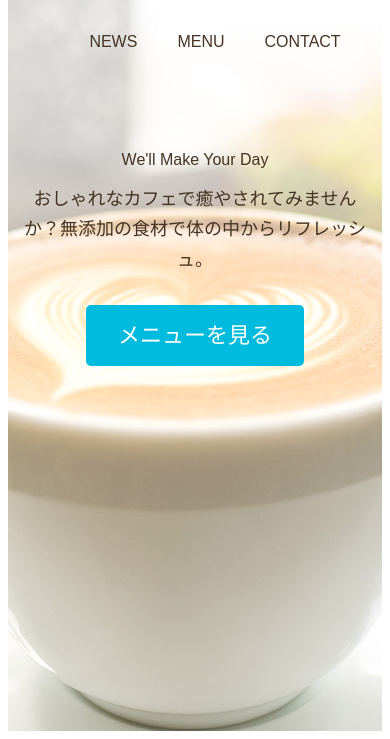
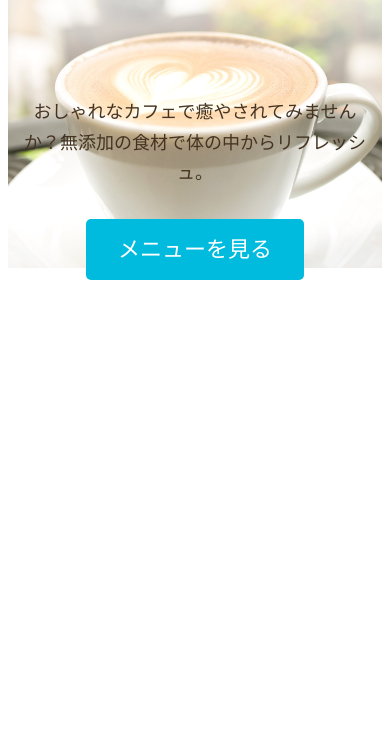
Before and after one commit to masaki1117/-, a plain HTML site: page index.html in a window 390 px wide. Shown: the part 121-860 px from the top of the page. Drawn offline with Linux system fonts and the light colour scheme; files that its build step writes are made by us from their sources; files whose address does not match are found by name.

Commit message:
Update style.css

```diff
--- a/style.css
+++ b/style.css
@@ -91,7 +91,7 @@ iframe {
 ------------------------------- */
 #home {
     background-image: url(./images/main-bg.jpg);
-    min-height: 100vh;
+    min-height: 100;
 }
 #home .page-title {
     text-transform: none;
@@ -396,3 +396,10 @@ footer p {
         margin-bottom: 30px;
     }
 }
+
+@media screen and (max-width: 479px) and (min-width: 320px) {
+
+body {
+font-size: 0;
+}
+}
```
